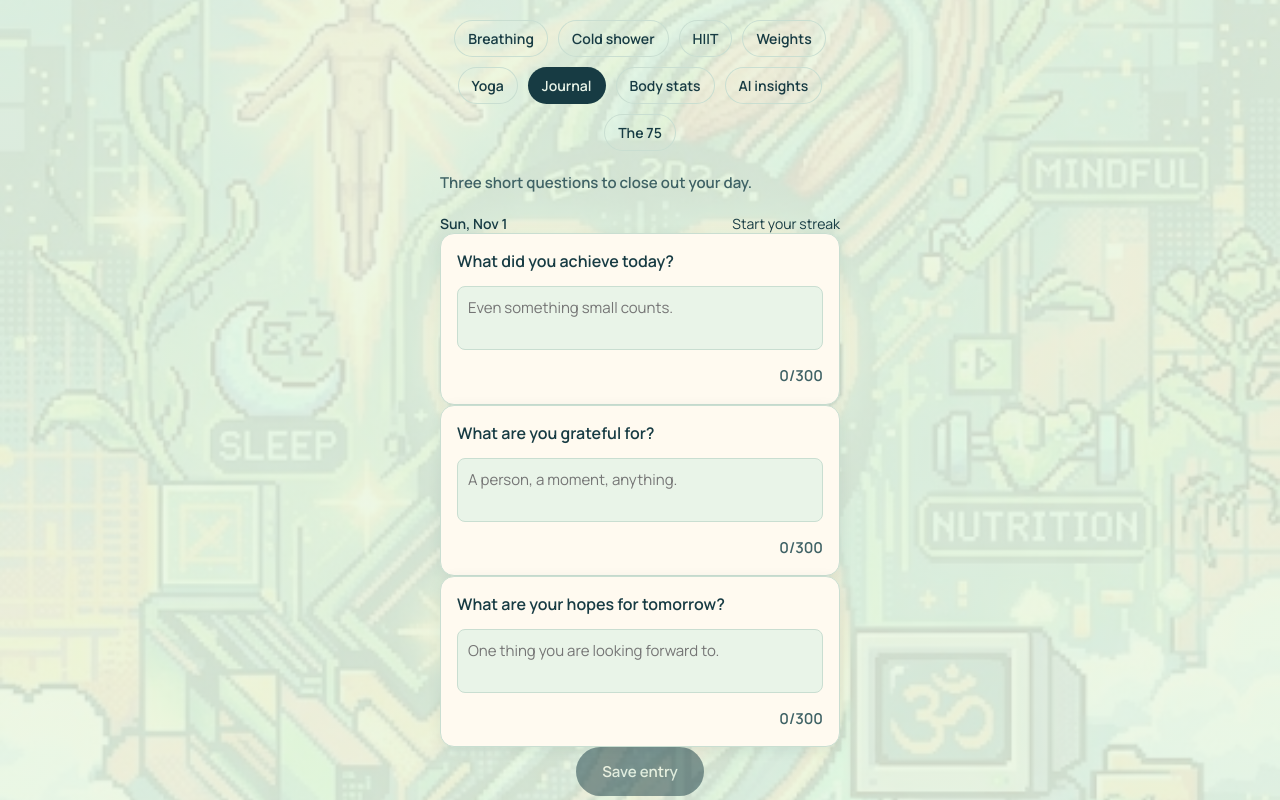
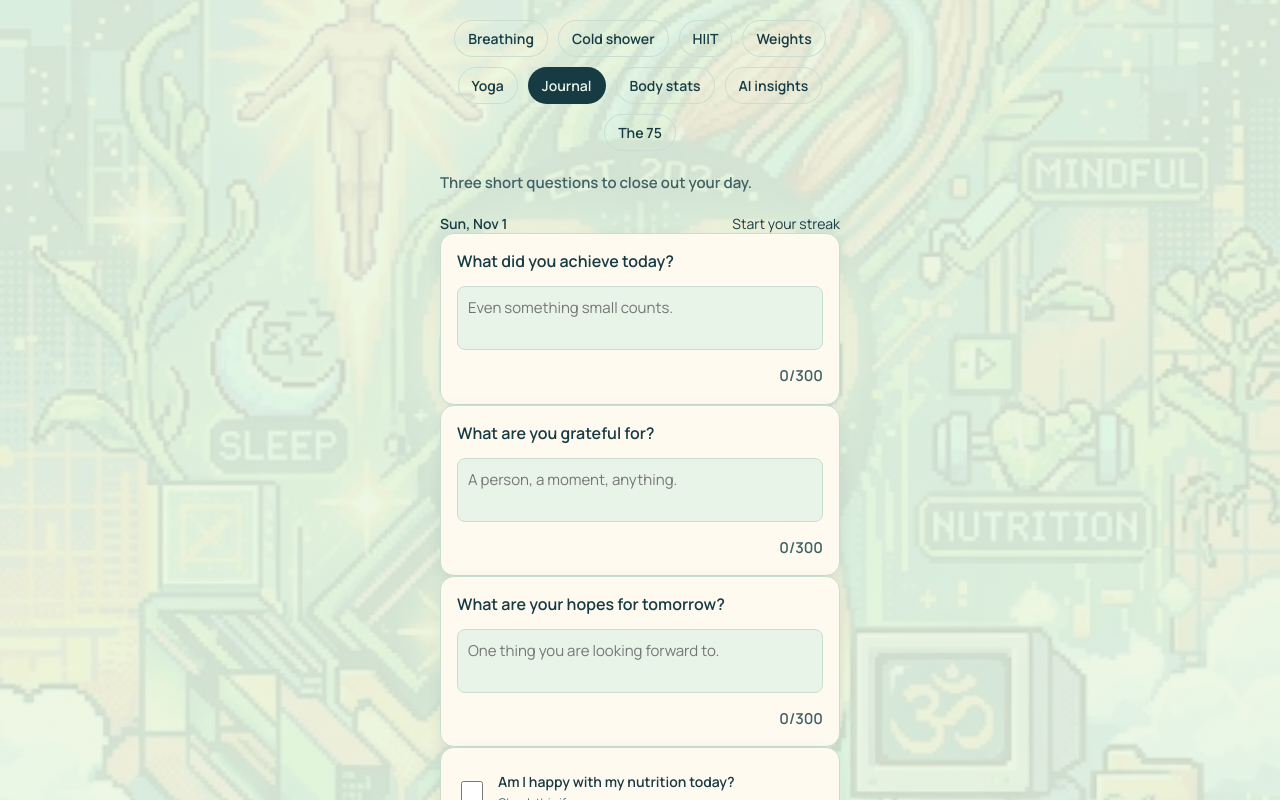
Before and after one commit to allybarbar/jubilant-robot, a React (Vite) app in the folder wellness-toolkit/: page / in a window 1280 px wide. Both pictures are taken after a click on the button "Journal". Shown: the top 800 px of the page. Built offline with nearby package versions, Linux system fonts and the light colour scheme.

Commit message:
the 75 updated

```diff
--- a/wellness-toolkit/src/components/Journal.jsx
+++ b/wellness-toolkit/src/components/Journal.jsx
@@ -11,9 +11,9 @@ export default function Journal(){
   const [log,setLog]=useState(()=>PREF('bw_j_log',[]));
   const [draft,setDraft]=useState(()=>{
     const d=PREF('bw_j_draft',null);
-    if(d&&d.day===dayKey())return d;
+    if(d&&d.day===dayKey())return {...d,nutrition:Boolean(d.nutrition),emptyStomach:Boolean(d.emptyStomach)};
     const e=PREF('bw_j_log',[]).find(x=>x.day===dayKey());
-    return e?{day:e.day,a:e.a,g:e.g,h:e.h}:{day:dayKey(),a:'',g:'',h:''};
+    return e?{day:e.day,a:e.a,g:e.g,h:e.h,nutrition:Boolean(e.nutrition),emptyStomach:Boolean(e.emptyStomach)}:{day:dayKey(),a:'',g:'',h:'',nutrition:false,emptyStomach:false};
   });
   const [open,setOpen]=useState(null);
   const [sure,setSure]=useState(null);
@@ -21,11 +21,10 @@ export default function Journal(){
   useEffect(()=>{SAVE('bw_j_draft',draft)},[draft]);
   useEffect(()=>{SAVE('bw_j_log',log)},[log]);
   const set=k=>e=>{setSaved(false);setDraft({...draft,[k]:e.target.value})};
+  const setCheck=k=>e=>{setSaved(false);setDraft({...draft,[k]:e.target.checked})};
   const has=log.some(e=>e.day===today);
-  const empty=!(draft.a.trim()||draft.g.trim()||draft.h.trim());
   const save=()=>{
-    if(empty)return;
-    const e={day:today,d:Date.now(),a:draft.a.trim(),g:draft.g.trim(),h:draft.h.trim()};
+    const e={day:today,d:Date.now(),a:draft.a.trim(),g:draft.g.trim(),h:draft.h.trim(),nutrition:Boolean(draft.nutrition),emptyStomach:Boolean(draft.emptyStomach)};
     setLog([e,...log.filter(x=>x.day!==today)].sort((x,y)=>x.day<y.day?1:-1));
     setSaved(true);
   };
@@ -39,7 +38,11 @@ export default function Journal(){
         <p style={{textAlign:'right'}}>{draft[k].length}/300</p>
       </div>
     ))}
-    <div className="row"><button onClick={save} disabled={empty} style={{opacity:empty?0.5:1}}>{has?'Update today':'Save entry'}</button></div>
+    <div className="card journal-checklist">
+      <label className="journal-check"><input type="checkbox" checked={Boolean(draft.nutrition)} onChange={setCheck('nutrition')}/><span><b>Am I happy with my nutrition today?</b><small>Check this if yes.</small></span></label>
+      <label className="journal-check"><input type="checkbox" checked={Boolean(draft.emptyStomach)} onChange={setCheck('emptyStomach')}/><span><b>Am I going to bed with an empty stomach?</b><small>Check this if yes.</small></span></label>
+    </div>
+    <div className="row"><button onClick={save}>{has?'Update today':'Save entry'}</button></div>
     {saved&&<p style={{textAlign:'center'}}>Saved. See you tomorrow.</p>}
     <p className="warn">Entries are stored only in this browser on this device.</p>
     <div className="card">
@@ -49,6 +52,8 @@ export default function Journal(){
           <button className="hrow" onClick={()=>setOpen(open===e.day?null:e.day)}><span>{dayLabel(e.day)}</span><b>{open===e.day?'Hide':'View'}</b></button>
           {open===e.day?(<div style={{display:'flex',flexDirection:'column',gap:8,paddingBottom:10}}>
             {JQ.map(([k,q])=>e[k]?(<div key={k}><p><b style={{color:'var(--ink)'}}>{q}</b></p><p style={{color:'var(--ink)'}}>{e[k]}</p></div>):null)}
+            {typeof e.nutrition==='boolean'&&<div><p><b style={{color:'var(--ink)'}}>Happy with my nutrition today</b></p><p style={{color:'var(--ink)'}}>{e.nutrition?'Yes':'No'}</p></div>}
+            {typeof e.emptyStomach==='boolean'&&<div><p><b style={{color:'var(--ink)'}}>Going to bed with an empty stomach</b></p><p style={{color:'var(--ink)'}}>{e.emptyStomach?'Yes':'No'}</p></div>}
             {sure===e.day?<button className="ghost" style={{padding:'6px 14px',alignSelf:'flex-start'}} onClick={()=>{setLog(log.filter(x=>x.day!==e.day));setSure(null);setOpen(null)}}>Tap again to delete</button>:<button className="ghost" style={{padding:'6px 14px',alignSelf:'flex-start'}} onClick={()=>setSure(e.day)}>Delete</button>}
           </div>):null}
         </div>
--- a/wellness-toolkit/src/styles.css
+++ b/wellness-toolkit/src/styles.css
@@ -50,6 +50,13 @@ button:focus-visible,input:focus-visible,select:focus-visible{outline:3px solid
 .insights-private input{margin:3px 0 0;accent-color:var(--orb)}
 .insights-summary p{white-space:pre-wrap;color:var(--ink)}
 .insights-error{color:#a63131}
+.journal-checklist{gap:0}
+.journal-check{display:flex;align-items:center;gap:12px;min-height:54px;padding:8px 0;cursor:pointer}
+.journal-check+.journal-check{border-top:1px solid var(--line)}
+.journal-check input{width:22px;height:22px;flex:0 0 22px;accent-color:var(--orb)}
+.journal-check span{display:flex;flex-direction:column;gap:3px}
+.journal-check b{font-size:14px}
+.journal-check small{font-size:12px;color:var(--mute)}
 .bar .indeterminate{width:35%;animation:insights-progress 1.4s ease-in-out infinite alternate}
 @keyframes insights-progress{from{transform:translateX(0)}to{transform:translateX(185%)}}
 @media (prefers-reduced-motion:reduce){.orb,.tab-content{transition:none}.orb{animation:none}}
```
